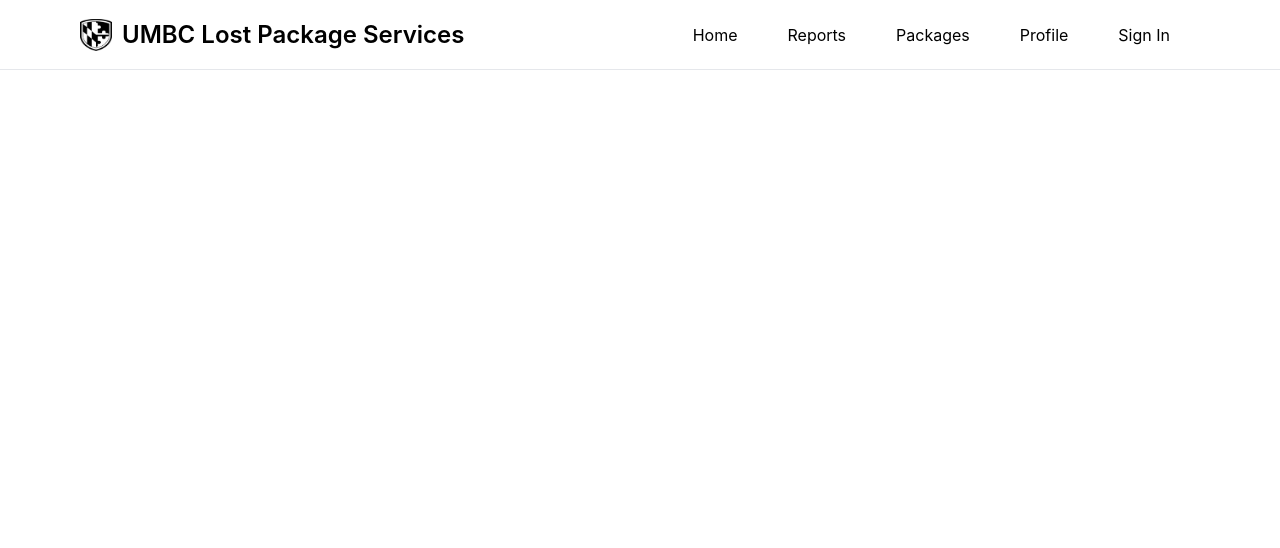
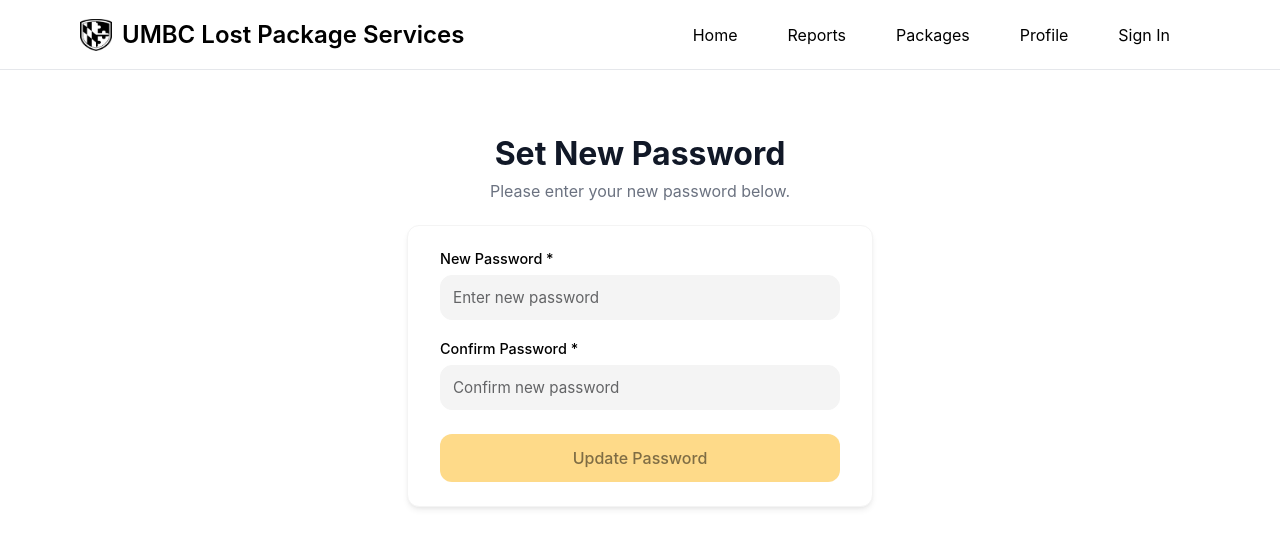
Before and after one commit to parkerkopp/CMSC-447-SWE-Lost-Packages-Project, a Vue app in the folder frontend/: page /update-password in a window 1280 px wide. Shown: the top 548 px of the page. Built offline with nearby package versions, Linux system fonts and the light colour scheme.

Commit message:
Progressed as far as I could for Forgot Password

```diff
--- a/frontend/src/App.vue
+++ b/frontend/src/App.vue
@@ -84,6 +84,11 @@ const toggleMenu = () => {
 // Check the auth state when the app loads and when it changes
 onMounted(() => {
   supabase.auth.onAuthStateChange((event, session) => {
+    // NEW: Redirect to Update Password page on PASSWORD_RECOVERY event
+    if (event === "PASSWORD_RECOVERY") {
+      router.push("/update-password");
+    }
+
     user.value = session?.user || null;
   });
 });
--- a/frontend/src/global.css
+++ b/frontend/src/global.css
@@ -1204,7 +1204,7 @@ form-group input:-webkit-autofill,
   transform: translateY(-9px) rotate(-45deg);
 }
 
-@media (max-width: 768px) {
+@media (max-width: 1055px) {
   .title-container {
     margin-left: 20px;
   }
--- a/frontend/src/pages/SignIn.vue
+++ b/frontend/src/pages/SignIn.vue
@@ -65,7 +65,7 @@
 
         <div v-else>
           <p class="auth-subtitle" style="margin-bottom: 1.5rem;">
-            Enter your email and new password details.
+            Enter your email address. We will send you a secure link to reset your password.
           </p>
 
           <form @submit.prevent="handleForgotPassword" novalidate>
@@ -81,30 +81,6 @@
               <span v-if="resetEmailError">{{ resetEmailError }}</span>
             </div>
 
-            <div class="form-group">
-              <label for="newPassword" style="text-align: left; display: block;">New Password *</label>
-              <input
-                type="password"
-                id="newPassword"
-                v-model="newPassword"
-                placeholder="Enter new password"
-                required
-              />
-              <span v-if="newPasswordError">{{ newPasswordError }}</span>
-            </div>
-
-            <div class="form-group">
-              <label for="confirmPassword" style="text-align: left; display: block;">Confirm New Password *</label>
-              <input
-                type="password"
-                id="confirmPassword"
-                v-model="confirmPassword"
-                placeholder="Confirm new password"
-                required
-              />
-              <span v-if="confirmPasswordError">{{ confirmPasswordError }}</span>
-            </div>
-
             <div class="error-message" v-if="forgotErrorMessage" style="margin-top: 1rem;">
               {{ forgotErrorMessage }}
             </div>
@@ -113,8 +89,8 @@
               <button class="clear-btn" type="button" @click="closeForgotModal" :disabled="isResetting">
                 Cancel
               </button>
-              <button class="submit-btn" type="submit" :disabled="isResetting">
-                {{ isResetting ? "Updating..." : "Update Password" }}
+              <button class="submit-btn" type="submit" :disabled="!isForgotFormValid || isResetting">
+                {{ isResetting ? "Sending..." : "Send Reset Link" }}
               </button>
             </div>
           </form>
@@ -169,13 +145,6 @@ const resetEmailError = ref(null);
 const newPasswordError = ref(null);
 const confirmPasswordError = ref(null);
 
-const isForgotFormValid = computed(() => {
-  return (
-    resetEmail.value.trim() !== "" &&
-    newPassword.value.trim() !== "" &&
-    confirmPassword.value.trim() !== ""
-  );
-});
 
 // --- Sign In Logic ---
 const handleSignIn = async () => {
@@ -215,16 +184,16 @@ const handleSignIn = async () => {
 };
 
 // --- Forgot Password Logic ---
+const isForgotFormValid = computed(() => {
+  return (resetEmail.value.trim() !== "");
+});
+
 const openForgotModal = () => {
   showForgotModal.value = true;
   resetEmail.value = "";
-  newPassword.value = "";
-  confirmPassword.value = "";
   forgotErrorMessage.value = "";
   forgotSuccessMessage.value = "";
   resetEmailError.value = null;
-  newPasswordError.value = null;
-  confirmPasswordError.value = null;
 };
 
 const closeForgotModal = () => {
@@ -235,49 +204,28 @@ const handleForgotPassword = async () => {
   isResetting.value = true;
   forgotErrorMessage.value = "";
   resetEmailError.value = null;
-  newPasswordError.value = null;
-  confirmPasswordError.value = null;
 
-  let hasError = false;
-
-  if (!resetEmail.value) {
-    resetEmailError.value = "Email is required.";
-    hasError = true;
-  } else if (!emailRegex.test(resetEmail.value)) {
+  // 1. Validation
+  if (!emailRegex.test(resetEmail.value)) {
     resetEmailError.value = "Please enter valid UMBC email (...@umbc.edu)";
-    hasError = true;
-  }
-
-  if (!newPassword.value) {
-    newPasswordError.value = "New password is required.";
-    hasError = true;
-  } else if (newPassword.value.length < 6) {
-    newPasswordError.value = "Password must be at least 6 characters.";
-    hasError = true;
-  }
-
-  if (newPassword.value !== confirmPassword.value) {
-    confirmPasswordError.value = "Passwords do not match.";
-    hasError = true;
-  }
-
-  if (hasError) {
     isResetting.value = false;
     return;
   }
 
   try {
-    const { data, error } = await supabase.auth.resetPasswordForEmail(resetEmail.value, {
-      redirectTo: window.location.origin + '/reset-password',
+    const { error } = await supabase.auth.resetPasswordForEmail(resetEmail.value, {
+      redirectTo: window.location.origin,
     });
+    console.log("Redirect URL:", window.location.origin);
 
     if (error) throw error;
 
-    forgotSuccessMessage.value = "Success! A password reset link has been sent to your email.";
+    forgotSuccessMessage.value = "Success! Check your email for the password reset link.";
+    console.log("Password reset email sent.");
 
   } catch (error) {
     console.error("Reset password error:", error);
-    forgotErrorMessage.value = error.message || "Failed to initiate password reset.";
+    forgotErrorMessage.value = error.message || "Failed to send reset link.";
   } finally {
     isResetting.value = false;
   }
@@ -396,7 +344,7 @@ const handleForgotPassword = async () => {
   margin-bottom: 8px;
 }
 
-/* Inline Error Styles (Same as SignUp) */
+/* Inline Error Styles */
 .form-group span {
   color: #991b1b;
   font-size: 12px;
--- /dev/null
+++ b/frontend/src/pages/UpdatePassword.vue
@@ -0,0 +1,185 @@
+<template>
+  <div class="auth-container">
+    <div class="auth-card">
+      <h1 class="auth-title">Set New Password</h1>
+      <p class="auth-subtitle">Please enter your new password below.</p>
+    </div>
+
+    <form @submit.prevent="handleUpdatePassword" class="auth-form" novalidate>
+      <div class="form-group">
+        <label for="password">New Password *</label>
+        <input
+          type="password"
+          id="password"
+          v-model="password"
+          required
+          placeholder="Enter new password"
+        />
+        <span v-if="passwordError">{{ passwordError }}</span>
+      </div>
+
+      <div class="form-group">
+        <label for="confirmPassword">Confirm Password *</label>
+        <input
+          type="password"
+          id="confirmPassword"
+          v-model="confirmPassword"
+          required
+          placeholder="Confirm new password"
+        />
+        <span v-if="confirmPasswordError">{{ confirmPasswordError }}</span>
+      </div>
+
+      <div class="button-group">
+        <button
+          class="submit-btn"
+          type="submit"
+          :disabled="!isFormValid || isSubmitting"
+        >
+          {{ isSubmitting ? "Updating..." : "Update Password" }}
+        </button>
+      </div>
+    </form>
+
+    <div class="error-message" v-if="errorMessage">
+      {{ errorMessage }}
+    </div>
+  </div>
+</template>
+
+<script setup>
+import { ref, computed } from "vue";
+import { supabase } from "../composables/supabase";
+import { useRouter } from "vue-router";
+
+const router = useRouter();
+
+const password = ref("");
+const confirmPassword = ref("");
+const isSubmitting = ref(false);
+const errorMessage = ref("");
+
+const passwordError = ref(null);
+const confirmPasswordError = ref(null);
+
+// Validation: Button disabled until fields are filled
+const isFormValid = computed(() => {
+  return password.value.trim() !== "" && confirmPassword.value.trim() !== "";
+});
+
+const handleUpdatePassword = async () => {
+  isSubmitting.value = true;
+  errorMessage.value = "";
+  passwordError.value = null;
+  confirmPasswordError.value = null;
+
+  let hasError = false;
+
+  if (password.value.length < 6) {
+    passwordError.value = "Password must be at least 6 characters.";
+    hasError = true;
+  }
+
+  if (password.value !== confirmPassword.value) {
+    confirmPasswordError.value = "Passwords do not match.";
+    hasError = true;
+  }
+
+  if (hasError) {
+    isSubmitting.value = false;
+    return;
+  }
+
+  try {
+    // This function works because the user is currently logged in
+    // via the link they clicked in their email.
+    const { error } = await supabase.auth.updateUser({
+      password: password.value,
+    });
+
+    if (error) throw error;
+
+    alert("Password updated successfully! Redirecting to home...");
+    router.push("/");
+  } catch (error) {
+    console.error("Update password error:", error);
+    errorMessage.value = error.message || "Failed to update password.";
+  } finally {
+    isSubmitting.value = false;
+  }
+};
+</script>
+
+<style scoped>
+/* Re-using styles from SignIn/SignUp to match perfectly */
+.auth-container {
+  display: flex;
+  flex-direction: column;
+  align-items: center;
+  justify-content: center;
+  padding-top: 4rem;
+}
+
+.auth-card {
+  text-align: center;
+  margin-bottom: 24px;
+}
+
+.auth-title {
+  font-size: 2rem;
+  font-weight: 700;
+  color: #111827;
+  text-align: center;
+}
+
+.auth-subtitle {
+  font-size: 16px;
+  color: #6b7280;
+  margin-top: 8px;
+}
+
+.auth-form {
+  width: 100%;
+  max-width: 400px;
+  background-color: #ffffff;
+  border: 1px solid #f4f4f4;
+  border-radius: 12px;
+  padding: 24px 32px;
+  box-shadow:
+    0 4px 6px -1px rgba(0, 0, 0, 0.07),
+    0 2px 4px -2px rgba(0, 0, 0, 0.07);
+}
+
+.auth-form .form-group {
+  margin-bottom: 20px;
+}
+
+.auth-form .button-group {
+  margin-top: 24px;
+}
+
+.error-message {
+  width: 100%;
+  max-width: 400px;
+  margin: 1.5rem auto;
+  padding: 12px;
+  text-align: center;
+  font-size: 14px;
+  border-radius: 8px;
+  box-sizing: border-box;
+  color: #991b1b;
+  background-color: #fef2f2;
+  border: 1px solid #fca5a5;
+}
+
+.form-group span {
+  color: #991b1b;
+  font-size: 12px;
+  font-weight: 500;
+  margin-top: 4px;
+  display: block;
+}
+.form-group span::before {
+  content: "⚠ ";
+}
+</style>
--- a/frontend/src/router.js
+++ b/frontend/src/router.js
@@ -8,6 +8,8 @@ import ReportsPage from "./pages/ReportsPage.vue";
 import HomePage from "./pages/HomePage.vue";
 import SignIn from "./pages/SignIn.vue";
 import SignUp from "./pages/SignUp.vue";
+// NEW: Import UpdatePassword component
+import UpdatePassword from "./pages/UpdatePassword.vue";
 
 const routes = [
   {
@@ -43,6 +45,11 @@ const routes = [
     component: ReportsPage,
     meta: { requiresAuth: true } // This page requires login
   },
+  { // NEW: Update Password Route
+    path: "/update-password",
+    name: "UpdatePassword",
+    component: UpdatePassword
+  },
 ];
 
 const router = createRouter({
```
